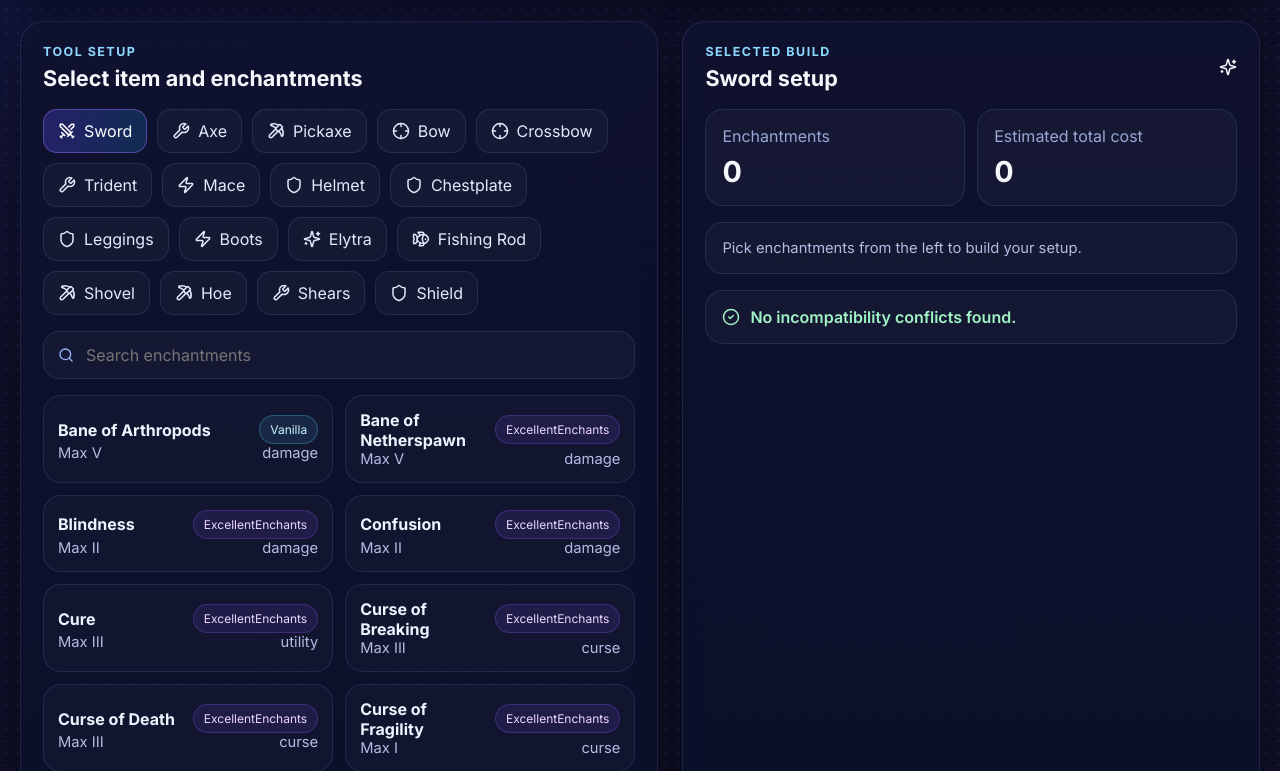
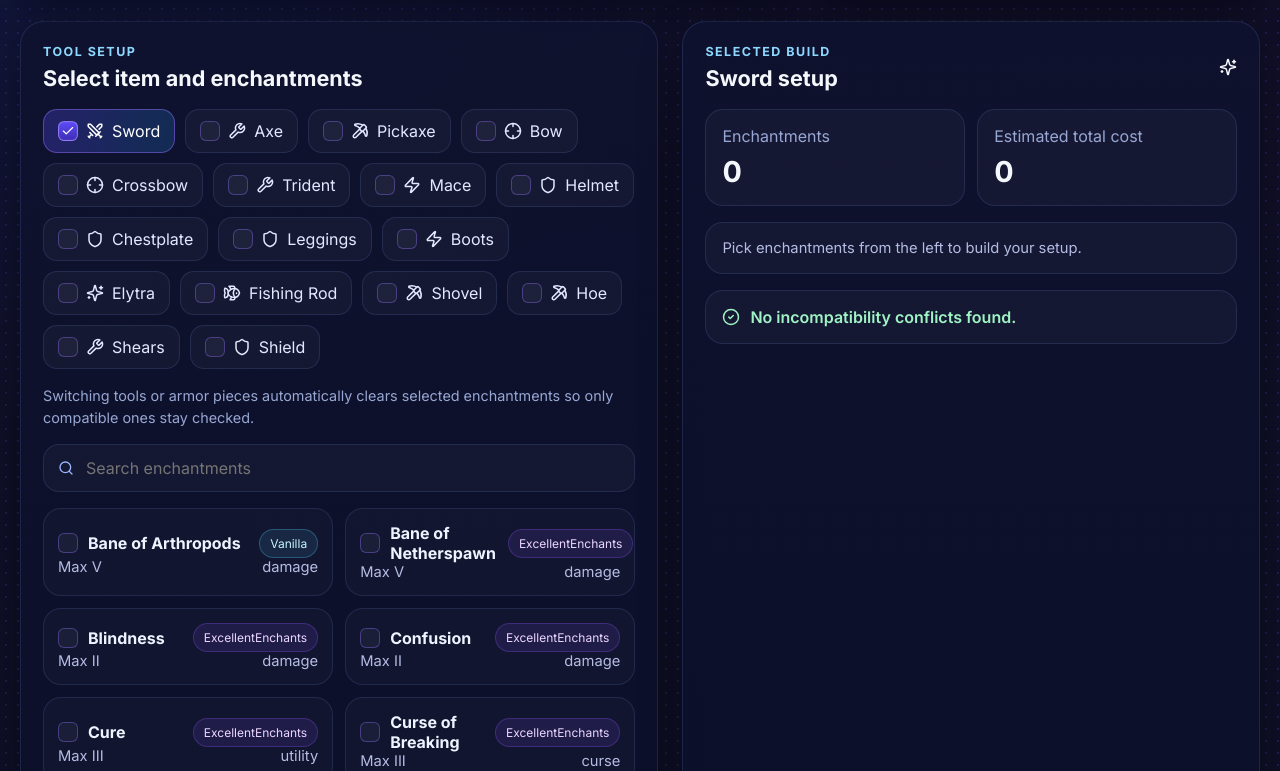
Before and after one commit to wolfblade2k/Enchantment-Calculator, a React (Vite) app: page / in a window 1280 px wide. Shown: the part 549-1320 px from the top of the page. Built offline with nearby package versions, Linux system fonts and the light colour scheme; the HTML template or start-up script is replaced by a standard one.

Commit message:
Add files via upload

```diff
--- a/src/App.tsx
+++ b/src/App.tsx
@@ -15,6 +15,7 @@ import {
   BookOpen,
   Plus,
   ChevronRight,
+  Check,
 } from "lucide-react";
 
 type ItemKey =
@@ -322,6 +323,15 @@ export default function App() {
   const anvilPlan = useMemo(() => buildAnvilOrder(itemLabel, picked), [itemLabel, picked]);
   const totalBooks = picked.length;
 
+  function handleItemChange(nextItem: ItemKey) {
+    setTargetAndReset(nextItem);
+  }
+
+  function setTargetAndReset(nextItem: ItemKey) {
+    setItem(nextItem);
+    setPicked([]);
+  }
+
   function toggleEnchant(name: string, max: number) {
     setPicked((current) => {
       const exists = current.find((entry) => entry.name === name);
@@ -372,16 +382,25 @@ export default function App() {
           </div>
 
           <div className="item-tabs">
-            {ITEMS.map((entry) => (
+            {ITEMS.map((entry) => {
+              const activeTool = entry.key === item;
+              return (
                 <button
                   key={entry.key}
-                className={entry.key === item ? "item-tab active" : "item-tab"}
-                onClick={() => setItem(entry.key)}
+                  className={activeTool ? "item-tab active" : "item-tab"}
+                  onClick={() => handleItemChange(entry.key)}
                 >
+                  <span className={activeTool ? "checkbox-pill checked" : "checkbox-pill"}>
+                    {activeTool ? <Check size={14} /> : null}
+                  </span>
                   {entry.icon}
                   {entry.label}
                 </button>
-            ))}
+              );
+            })}
+          </div>
+          <div className="switch-note">
+            Switching tools or armor pieces automatically clears selected enchantments so only compatible ones stay checked.
           </div>
 
           <label className="search-box">
@@ -403,7 +422,12 @@ export default function App() {
                   onClick={() => toggleEnchant(enchant.name, enchant.max)}
                 >
                   <div className="enchant-top">
+                    <div className="enchant-title-wrap">
+                      <span className={active ? "checkbox-pill checked" : "checkbox-pill"}>
+                        {active ? <Check size={14} /> : null}
+                      </span>
                       <span className="enchant-name">{enchant.name}</span>
+                    </div>
                     <span className={enchant.source === "Vanilla" ? "tag vanilla" : "tag excellent"}>
                       {enchant.source}
                     </span>
--- a/src/index.css
+++ b/src/index.css
@@ -141,6 +141,37 @@ button, input, select {
 .panel-header h2 {
   margin: 6px 0 0;
   font-size: 1.35rem;
+}
+
+.switch-note {
+  margin-bottom: 16px;
+  color: #98a7d3;
+  font-size: 0.9rem;
+  line-height: 1.5;
+}
+
+.checkbox-pill {
+  width: 20px;
+  height: 20px;
+  border-radius: 6px;
+  display: inline-grid;
+  place-items: center;
+  border: 1px solid rgba(151, 114, 255, 0.38);
+  background: rgba(255, 255, 255, 0.04);
+  color: white;
+  flex: 0 0 auto;
+}
+
+.checkbox-pill.checked {
+  background: linear-gradient(180deg, rgba(98, 78, 255, 0.95), rgba(63, 47, 188, 0.95));
+  border-color: rgba(177, 149, 255, 0.65);
+  box-shadow: 0 0 0 1px rgba(255,255,255,0.04) inset;
+}
+
+.enchant-title-wrap {
+  display: flex;
+  align-items: center;
+  gap: 10px;
 }
 
 .item-tabs {
```
Lines whose indentation alone changed are shown as unchanged.
